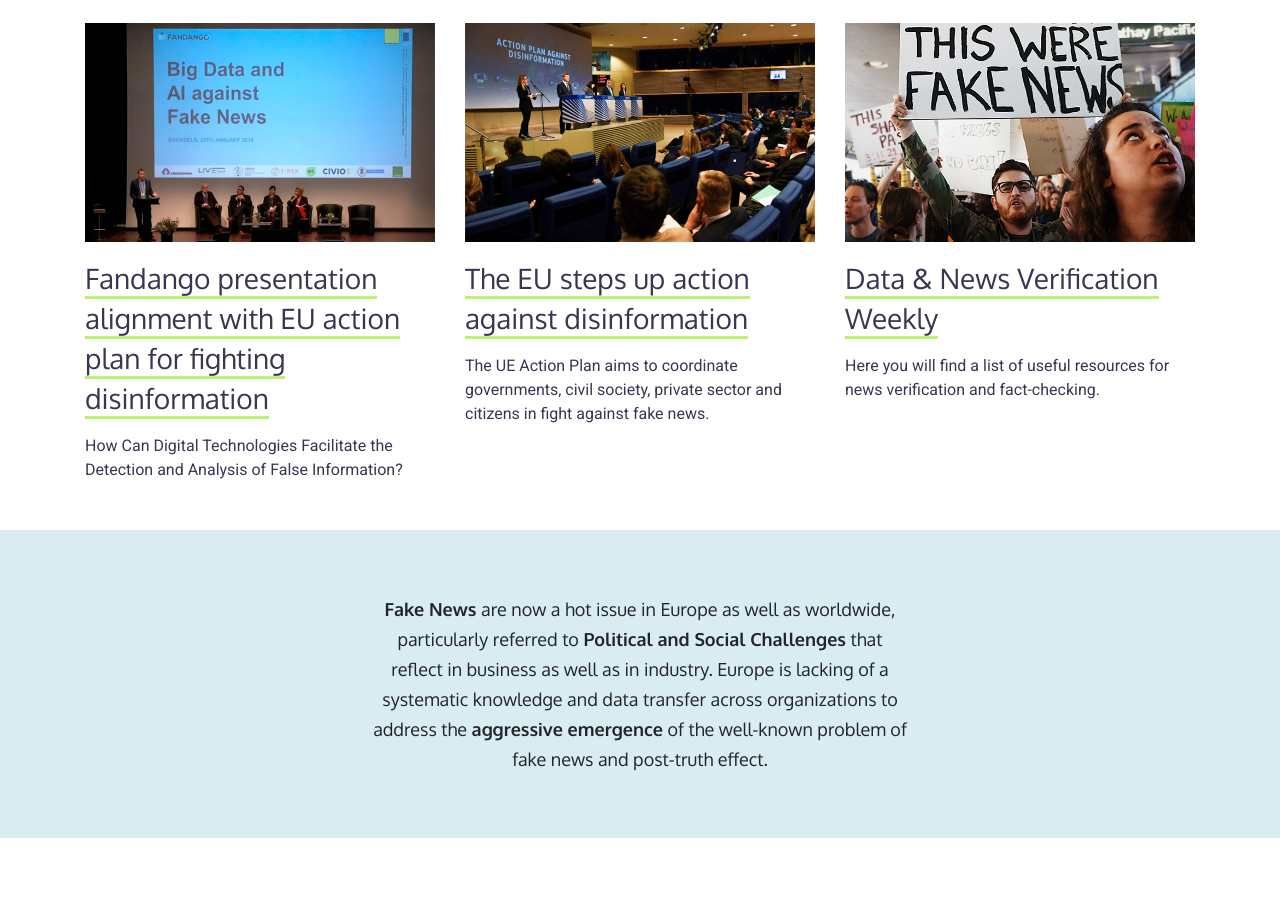
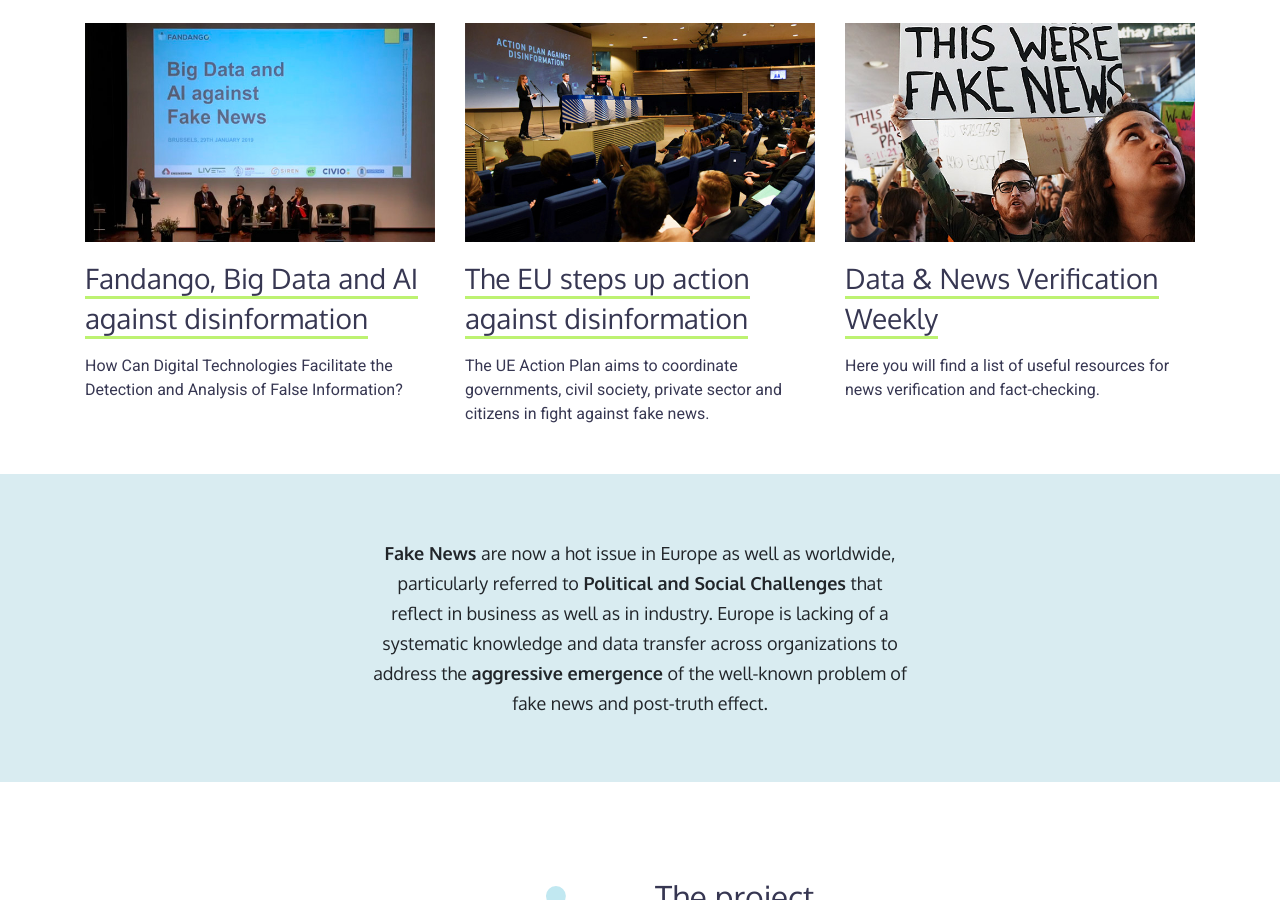
Before and after one commit to fandangOrg/fandango-web, a Jekyll site: the page built from index.md, in a window 1280 px wide and 900 px high, scrolled down 865 px. Built offline with Jekyll 4.4.1, drawn with Linux system fonts in a browser that asks for light colours; comment, search, counter and statistics services are not loaded.

Commit message:
Fix typo and reword headline

```diff
--- a/_posts/2019-02-22-fandango-presentation-alignment-with-eu-action-plan-for-fighting-disinformation.markdown
+++ b/_posts/2019-02-22-fandango-presentation-alignment-with-eu-action-plan-for-fighting-disinformation.markdown
@@ -1,12 +1,12 @@
 ---
-title: Fandango presentation alignment with EU action plan for fighting disinformation
+title: Fandango, Big Data and AI against disinformation
 date: 2019-02-22 14:44:00 Z
 lead: How Can Digital Technologies Facilitate the Detection and Analysis of False
   Information?
 image: "/uploads/brussels-presentation.jpg"
 ---
 
-Mike Matton, from the innovation area of the VRT broadcaster, was in charge of presenting the Fandango Project during the conference "Countering online disinformation" in the European Commission last January. This event was held in order to take **stock of all the European projects currently working towards fighting fake news** in alignment with EU Action Plan against disinformation.
+Mike Matton, from the innovation area of the VRT broadcaster, was in charge of presenting the Fandango Project during the conference "[Countering online disinformation](http://europa.eu/rapid/press-release_AGENDA-19-41_en.htm)" in the European Commission last January. This event was held in order to take **stock of all the European projects currently working towards fighting fake news** in alignment with EU Action Plan against disinformation.
 
 Fandango was introduced along with three others projects in a panel titled "How Can Digital Technologies Facilitate the Detection and Analysis of False Information?". Some of these are already functioning and others are in the first stages. While doing a brief presentation of Fandango, Matton highlighted **the research done by the team to date and the technological tools to be developed that aim to help journalists** deal with large amounts of information.
 
```
Also changed, not shown: other parts of _posts/2019-02-22-fandango-presentation-alignment-with-eu-action-plan-for-fighting-disinformation.markdown (+1 -1 lines).
